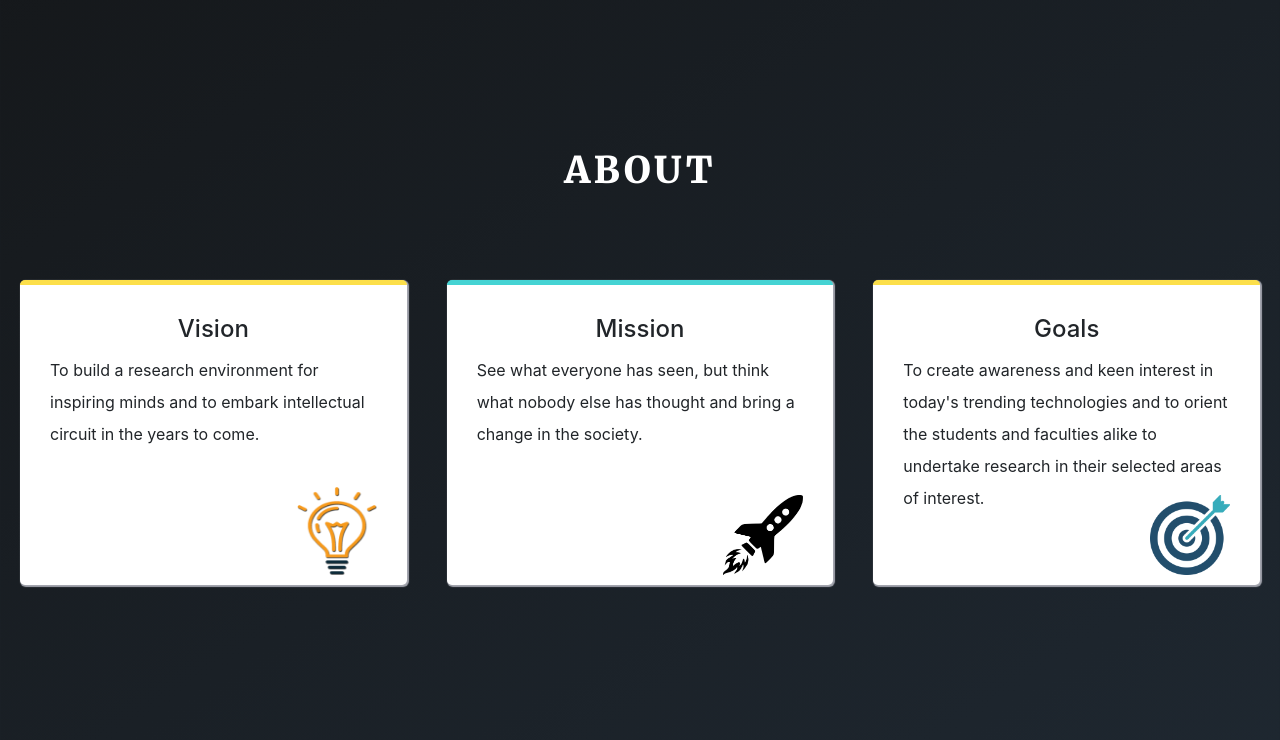
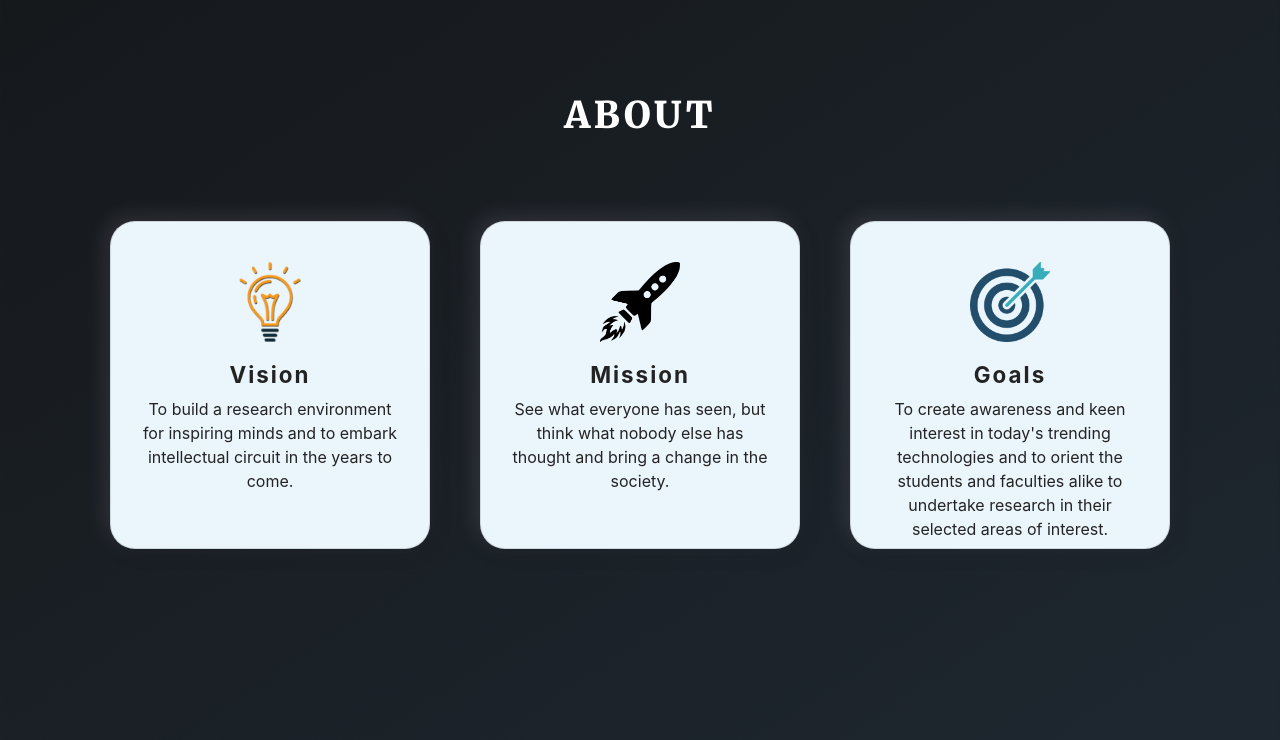
Before and after one commit to prashanthkammar/ucsp_web, a plain HTML site: page index.html in a window 1280 px wide. Shown: the part 800-1540 px from the top of the page. Drawn offline with nearby package versions, Linux system fonts and the light colour scheme; a web font is replaced by a local one.

Commit message:
about changed

```diff
--- a/index.html
+++ b/index.html
@@ -72,41 +72,61 @@
 
      <!--About-->
      <div id="about" class="offset-spl">
-      <main>
         <div class="col-12">
           <h3 class="text-center heading">About</h3>
           <div class="heading-underline"></div>
         </div>
 
-        <section>
-          <!-- Card Column one -->
-          <div class="flex-col">
-            <div class="cards one">
-              <h3 class="text-center">Vision</h3>
-              <p>To build a research environment for inspiring minds and to embark intellectual circuit in the years to come.</p>
-              <img src="img/bulb.png" alt="Vision" style="filter: hsl(0, 78%, 62%); height: 5.5rem;">
+      <section class="About">
+        <div class="container">
+          <div class="card">
+            <div class="imgBx">
+              <img
+                src="img/bulb.png"
+                alt="vision"
+                style="width: 5 rem; height: 5rem;"
+              />
+            </div>
+            <div class="contentBx">
+              <h2>Vision</h2>
+              <p>
+                To build a research environment for inspiring minds and to embark intellectual circuit in the years to come.
+              </p>
             </div>
           </div>
-                <!--Card column two-->
-                 <div class="flex-col">
-                  <div class="cards two">
-                    <h3 class="text-center">Mission</h3>
-                    <p>See what everyone has seen, but think what nobody else has thought and bring a change in the society.</p>
-                    <img src="img/rocket.png" alt="Mission">
+          <div class="card">
+            <div class="imgBx">
+              <img
+                src="img/rocket.png"
+                alt="vision"
+                style="width: 5 rem; height: 5rem;"
+              />
+            </div>
+            <div class="contentBx">
+              <h2>Mission</h2>
+              <p>
+                See what everyone has seen, but think what nobody else has thought and bring a change in the society.
+              </p>
             </div>
           </div>
-
-          <!-- Card Column Three -->
-          <div class="flex-col">
-            <div class="cards three">
-              <h3 class="text-center">Goals</h3>
-              <p>To create awareness and keen interest in today's trending technologies and to orient the students and faculties alike to undertake research in their selected areas of interest.</p>
-              <img src="img/Goal1png.png" alt="Goal">
+          <div class="card">
+            <div class="imgBx">
+              <img
+                src="img/Goal1png.png"
+                alt="vision"
+                style="width: 5 rem; height: 5rem;"
+              />
+            </div>
+            <div class="contentBx">
+              <h2>Goals</h2>
+              <p>To create awareness and keen interest in today's trending
+              technologies and to orient the students and faculties alike to
+              undertake research in their selected areas of interest.
+              </p>
             </div>
           </div>
-
+        </div>
       </section>
-      </main>
     </div>
 
         <div class="fixed-wrap">
@@ -348,14 +368,51 @@
             maiores dolore quam numquam reiciendis? Provident blanditiis harum
             modi repellendus cupiditate quo?
           </p>
-          <!-- <a href="#" class="blog-post_cta" >Blog</a> -->
+          <a href="#" class="blog-post_cta" >Blog</a>
         </div>
       </div>
     </section>
     </div>
+    <!--End blog-->
 
+<!--Footer-->
+<footer>
+  <div class="container-fluid padding">
+      <div class="row text-center">
+          <div class="col-md-4">
+            <hr class="light" >
+            <img src="https://ucspnieold.netlify.app/img/1564323886841_imageedit_4_3346549216.png" style="width: 100px;" alt="">
+              <hr class="light">
+              <p>UCSP is a multidisciplinary</p>
+              <p>reasearch group actively conducting events</p>
+              <p>and mentoring reasearch projects</p>
+          </div>
+          <div class="col-md-4">
+            <hr class="light">
+              <h5>Group Info</h5> <br>
+              <hr class="light">
+              <p>Dept. of ECE, NRN Block</p>
+              <p>THE NATIONAL INSTITUTE OF ENGINEERING</p>
+              <p>Mananthvady Road</p>
+              <p>Mysuru - 57008</p>
+              <p>Karnataka</p>
+          </div>
+          <div class="col-md-4">
+              <hr class="light">
+              <h5>Contact Info</h5> <br>
+              <hr class="light-100">
+              <p>Sawan Somaiah</p>
+              <p>+91 9110423531</p>
+              <p> <strong>ucsp.nie@gmail.com</strong> </p>
+          </div>
 
-    <!--End blog-->
+          <div class="col-12">
+              <hr class="light">
+              <h5>&copy; UCSP</h5>
+          </div>
+      </div>
+  </div>
+</footer>
 
 
 <!--Modal-->
--- a/style.css
+++ b/style.css
@@ -153,11 +153,10 @@ body {
   text-align: justify;
 }
 
-
 #events .card-deck {
   width: 100%;
   left: 0px;
-  padding-right: 5rem
+  padding-right: 5rem;
 }
 
 /*--Board--*/
@@ -231,78 +230,62 @@ h3.treasurer {
 }
 
 /* --- About --- */
-
-main {
-  max-width: 1440px;
-  margin: 0 auto;
-  padding-bottom: 8rem;
+.About {
+  display: flex;
+  justify-content: center;
+  align-items: center;
+  min-height: 60vh;
+  padding-bottom: 7rem;
 }
 
-main h3.heading {
-  max-width: 500px;
-  margin: 20px auto;
-  text-align: center;
-  padding-top: 4rem;
-  top: 3rem;
+.About .container {
+  position: relative;
+  display: flex;
+  justify-content: space-around;
+  align-items: center;
+  flex-wrap: wrap;
+  width: 1200px;
+}
+.About .container .card {
+  width: 320px;
+  margin: 20px;
+  padding: 40px 30px;
+  height: 20.5rem;
+  background: #ebf5fc;
+  border-radius: 25px;
+  box-shadow: -6px -6px 20px rgba(255, 225, 255, 0.1),
+    4px 4px 20px rgba(0, 0, 0, 0.1);
 }
 
-section {
-  width: 100%;
-  display: inline-flex;
-  align-items: center;
-  justify-content: center;
-  bottom: 2;
-  top: 3rem;
+.About .container .card:hover {
+  box-shadow: inset -6px -6px 10px rgba(255, 255, 255, 0.5),
+    inset 6px 6px 20px rgba(0, 0, 0, 0.05);
 }
 
-section .flex-col {
-  padding: 20px;
+.container .card .imgBx {
+  position: relative;
+  text-align: center;
 }
 
-section .flex-col .cards {
-  max-width: 400px;
-  height: 305px;
-  background-color: #fff;
-  padding: 30px;
-  top: 3rem;
-  position: relative;
-  border-radius: 5px;
-  margin-bottom: 35px;
-  overflow: hidden;
-  box-shadow: 1px 1px 1px 1px hsl(229, 6%, 66%);
+.container .card .imgBx img {
+  max-width: 120px;
 }
 
-section .flex-col .cards .two {
-  padding: 100px;
+.container .card .contentBx {
+  position: relative;
+  margin-top: 20px;
+  text-align: center;
 }
 
-section .flex-col .cards h3 {
-  font-size: 1.5rem;
+.container .card .contentBx h2 {
+  color: #232323;
+  font-weight: 700;
+  font-size: 1.4em;
+  letter-spacing: 2px;
 }
 
-section .flex-col .cards p {
-  margin-top: 10px;
-  line-height: 2;
-}
-
-section .flex-col .cards img {
-  position: absolute;
-  bottom: 10px;
-  right: 30px;
-  width: 5rem;
-  height: 5rem;
-}
-
-section .one {
-  border-top: 5px hsl(50, 97%, 64%) solid;
-}
-
-section .two {
-  border-top: 5px hsl(180, 62%, 55%) solid;
-}
-
-section .three {
-  border-top: 5px hsl(50, 97%, 64%) solid;
+.container .card .contentBx p {
+  color: #232323;
 }
 
 /*--modal--*/
@@ -450,7 +433,7 @@ section #blog {
 
 .blog-post_cta {
   display: inline-block;
-  padding: 1.5rem 1.8rem;
+  padding: 1rem 1.5rem;
   letter-spacing: 1px;
   text-transform: uppercase;
   font-size: 1rem;
@@ -464,6 +447,32 @@ section #blog {
 .blog-post_cta:hover {
   background-image: linear-gradient(to right, #00f2fe 0%, #4facfe 100%);
   text-decoration: none;
+}
+
+/*---footer--*/
+footer {
+  font-family: "ZCOOL XiaoWei", serif;
+  position: absolute;
+  width: 100%;
+  left: 0px;
+  background-color: #000000;
+  color: #ffffff;
+  padding-top: 2rem;
+}
+hr.light {
+  border-top: 1px solid #d5d5d5;
+  margin-top: 0.8rem;
+  margin-bottom: 1rem;
+  width: 100%;
+}
+footer a {
+  color: #d5d5d5;
+}
+hr.light-100 {
+  border-top: 1px solid #d5d5d5;
+  margin-top: 0.8rem;
+  margin-bottom: 1rem;
+  width: 100%;
 }
 
 /*--responsive_blog--*/
@@ -527,9 +536,17 @@ section #blog {
   }
 }
 
+/*-- responsive caption (landing page)--*/
+@media screen and (max-width: 780px) {
+  .caption {
+    right: 0;
+    top: 1%;
+  }
+}
+
 /*-- responsive--*/
 /*--about--*/
-@media (max-width: 960px) {
+/* @media (max-width: 960px) {
   section {
     flex-direction: column;
   }
@@ -547,7 +564,7 @@ section #blog {
   header h1 {
     font-size: 1.4rem;
   }
-}
+} */
 
 /* background-color: #d9d9d9;
   background-image: linear-gradient(315deg, #d9d9d9 0%, #f6f2f2 74%);
@@ -561,3 +578,5 @@ section #blog {
 /* someoneelse tie*/
 /* background-color: #485461;
   background-image: linear-gradient(315deg, #485461 0%, #28313b 74%); */
+
+/*--About--*/
```
Lines whose indentation alone changed are shown as unchanged.
